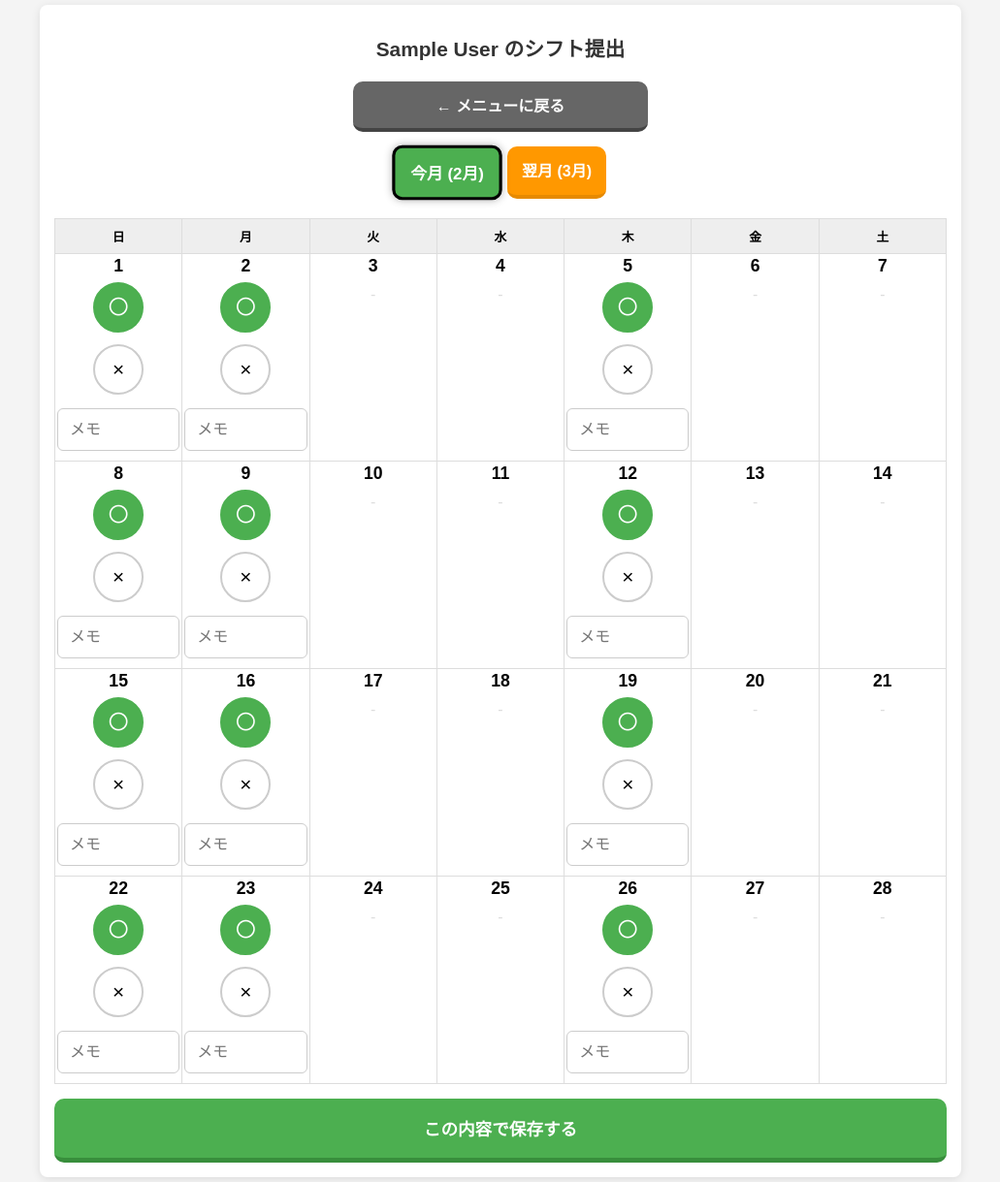
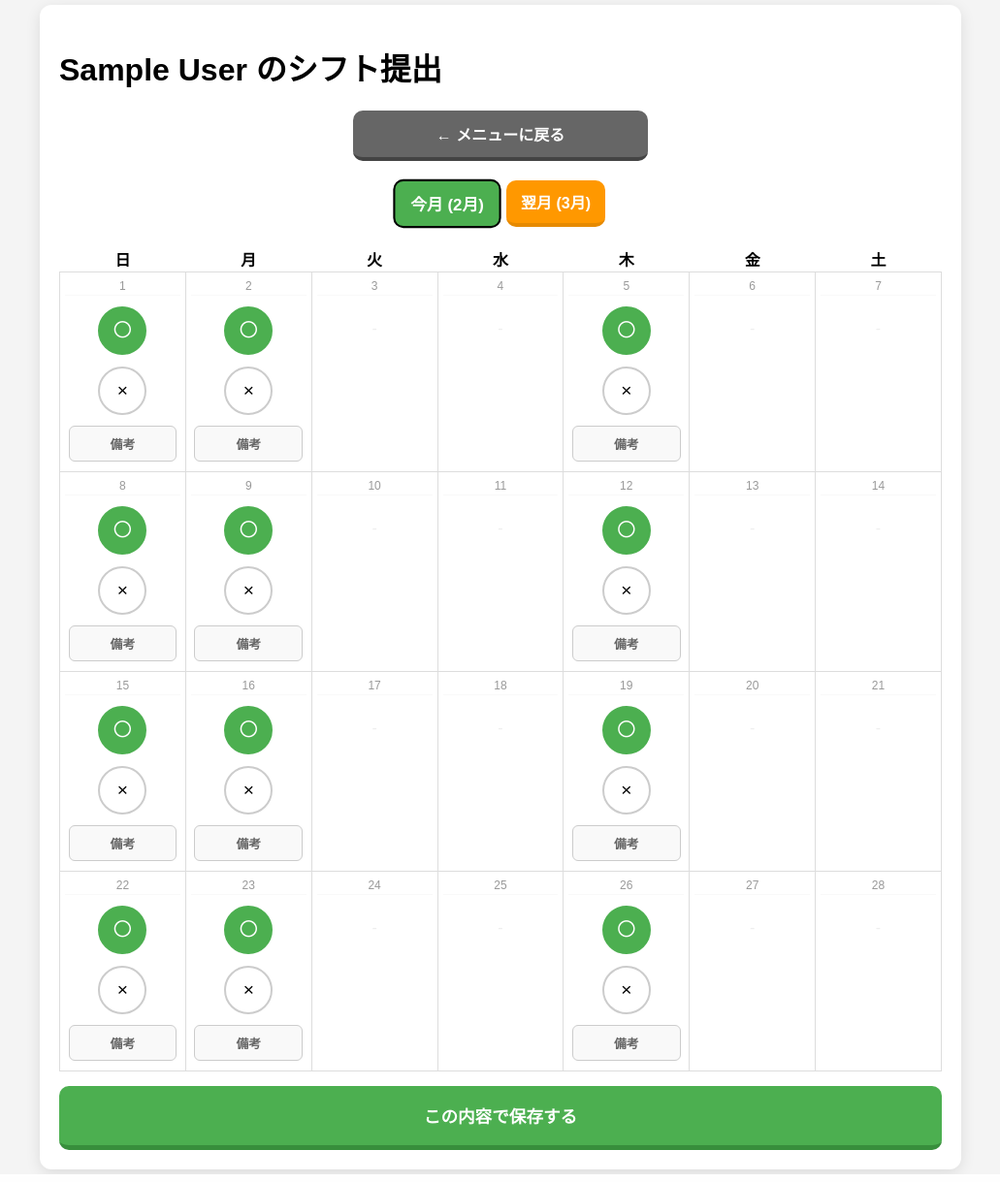
Before and after one commit to spreadbeaver708/Shift-Flow, a Flask app: page / in a window 1280 px wide. Shown: the whole page at 97% size, without its empty margins (124-1155 px from the left). Run offline with Flask 3, Linux system fonts and the light colour scheme; the visitor is signed in with stand-in values (Sample User, id 1); data that the repository does not hold is empty.

Commit message:
備考欄追加

```diff
--- a/app.py
+++ b/app.py
@@ -4,16 +4,17 @@ from datetime import datetime, timedelta
 import sqlite3
 
 app = Flask(__name__)
-app.secret_key = "cafe_shift_system_2026_final_v11"
+# セッションの暗号化キー
+app.secret_key = "cafe_shift_ultra_final_complete_v11"
 
-# 日曜日始まりに設定
+# カレンダーを日曜日始まりに固定
 calendar.setfirstweekday(calendar.SUNDAY)
 
 def get_db():
     return sqlite3.connect("shift.db")
 
 # =====================
-# データベース初期化（幽霊一掃 & admin保護）
+# データベース初期化
 # =====================
 def init_db():
     conn = get_db()
@@ -21,29 +22,40 @@ def init_db():
     c.execute("CREATE TABLE IF NOT EXISTS shifts (id INTEGER PRIMARY KEY AUTOINCREMENT, year INTEGER, month INTEGER, day INTEGER, name TEXT, status TEXT, remarks TEXT DEFAULT '')")
     c.execute("CREATE TABLE IF NOT EXISTS users (username TEXT PRIMARY KEY, password TEXT, role TEXT, name TEXT, is_active INTEGER DEFAULT 1, color TEXT DEFAULT '#e8f5e9')")
 
-    # admin権限の強制修復
+    # adminの保護と復旧
     c.execute("SELECT * FROM users WHERE username='admin'")
     if c.fetchone():
         c.execute("UPDATE users SET role='admin', is_active=1 WHERE username='admin'")
     else:
         c.execute("INSERT INTO users VALUES ('admin', 'admin123', 'admin', '管理者', 1, '#2196F3')")
 
-    # ★起動時に「現存しないユーザー」のゴーストデータを一掃
+    # ユーザー名が変更されたり削除された場合に残った不要なシフトデータを削除
     c.execute("DELETE FROM shifts WHERE name NOT IN (SELECT name FROM users)")
 
-    try: c.execute("ALTER TABLE shifts ADD COLUMN remarks TEXT DEFAULT ''")
-    except: pass
-    try: c.execute("ALTER TABLE users ADD COLUMN color TEXT DEFAULT '#e8f5e9'")
-    except: pass
     conn.commit()
     conn.close()
 
 init_db()
 
+# =====================
+# ヘルパー関数
+# =====================
 def get_month_links():
+    """今月と翌月の年月を取得して辞書で返す"""
     now = datetime.now()
     next_date = datetime(now.year, now.month, 1) + timedelta(days=32)
-    return {"now_y": now.year, "now_m": now.month, "next_y": next_date.year, "next_m": next_date.month}
+    return {
+        "now_y": now.year, "now_m": now.month,
+        "next_y": next_date.year, "next_m": next_date.month
+    }
+
+def is_valid_password(p):
+    """パスワードのバリデーション（4文字以上英数）"""
+    return len(p) >= 4 and p.isalnum()
+
+# =====================
+# ルート定義
+# =====================
 
 @app.route("/login", methods=["GET", "POST"])
 def login():
@@ -63,32 +75,42 @@ def menu():
     if "username" not in session: return redirect(url_for("login"))
     links = get_month_links()
     conn = get_db()
-    # 来月分の未提出通知
+    # 翌月分のシフトが提出されているかチェック
     exists = conn.execute("SELECT 1 FROM shifts WHERE year=? AND month=? AND name=?", (links["next_y"], links["next_m"], session["name"])).fetchone()
     conn.close()
     return render_template("menu.html", unsubmitted=not exists, next_m=links["next_m"])
 
 def handle_input(template, name=None):
+    """管理者用(index)と職員用(worker)の共通入力ロジック"""
     name = name or session["name"]
     year = request.args.get("year", datetime.now().year, type=int)
     month = request.args.get("month", datetime.now().month, type=int)
     cal = calendar.monthcalendar(year, month)
+
     if request.method == "POST":
         conn = get_db()
         conn.execute("DELETE FROM shifts WHERE year=? AND month=? AND name=?", (year, month, name))
         for week in cal:
             for i, day in enumerate(week):
-                if day != 0 and i in [0, 1, 4]:
-                    status, remark = request.form.get(f"day_{day}", "×"), request.form.get(f"remark_{day}", "")
+                if day != 0 and i in [0, 1, 4]: # 日・月・木
+                    status = request.form.get(f"day_{day}", "×")
+                    remark = request.form.get(f"remark_{day}", "")
                     conn.execute("INSERT INTO shifts (year, month, day, name, status, remarks) VALUES (?,?,?,?,?,?)", (year, month, day, name, status, remark))
         conn.commit()
         conn.close()
-        # ★メニューに戻らず、パラメータを付けて自分自身のページにリロード
-        base = 'index' if template == "index.html" else 'worker'
-        return redirect(url_for(base, name=name, year=year, month=month, submitted="true"))
+
+        # ★ここを修正：メニューに戻らず、?submitted=true を付けて同じ画面を再表示する
+        # 管理者(index.html)か職員(worker.html)かを判定
+        if template == "index.html":
+            return redirect(url_for("index", year=year, month=month, submitted="true"))
+        else:
+            return redirect(url_for("worker", name=name, year=year, month=month, submitted="true"))
+
     conn = get_db()
     existing = {row[0]: {'status': row[1], 'remark': row[2]} for row in conn.execute("SELECT day, status, remarks FROM shifts WHERE year=? AND month=? AND name=?", (year, month, name)).fetchall()}
     conn.close()
+
+    # 全てのテンプレート変数を渡す
     return render_template(template, name=name, year=year, month=month, cal=cal, shifts=existing, **get_month_links())
 
 @app.route("/", methods=["GET", "POST"])
@@ -104,10 +126,15 @@ def worker(name):
 @app.route("/admin")
 def admin():
     if "username" not in session: return redirect(url_for("login"))
-    year, month = request.args.get("year", datetime.now().year, type=int), request.args.get("month", datetime.now().month, type=int)
+    year = request.args.get("year", datetime.now().year, type=int)
+    month = request.args.get("month", datetime.now().month, type=int)
     conn = get_db()
-    # ★INNER JOINでゴースト職員の表示を完全に防止
-    rows = conn.execute("SELECT s.day, s.name, s.status, u.color, s.remarks FROM shifts s INNER JOIN users u ON s.name = u.name WHERE s.year=? AND s.month=?", (year, month)).fetchall()
+    rows = conn.execute("""
+        SELECT s.day, s.name, s.status, u.color, s.remarks
+        FROM shifts s
+        INNER JOIN users u ON s.name = u.name
+        WHERE s.year=? AND s.month=?
+    """, (year, month)).fetchall()
     conn.close()
     return render_template("admin.html", year=year, month=month, cal=calendar.monthcalendar(year, month), rows=rows, **get_month_links())
 
@@ -119,20 +146,25 @@ def manage_users():
         action, u = request.form.get("action"), request.form.get("username")
         if action == "add":
             p, n, r, col = request.form.get("password"), request.form.get("name"), request.form.get("role"), request.form.get("color")
-            # 名前変更時の連動アップデート
-            old = conn.execute("SELECT name FROM users WHERE username=?", (u,)).fetchone()
-            if old and old[0] != n:
-                conn.execute("UPDATE shifts SET name=? WHERE name=?", (n, old[0]))
-            conn.execute("REPLACE INTO users VALUES (?,?,?,?,?,?)", (u, p, r, n, 1, col))
-            conn.commit()
-            flash("情報を保存しました")
+            if is_valid_password(p):
+                # 名前変更時の連動
+                old_user = conn.execute("SELECT name FROM users WHERE username=?", (u,)).fetchone()
+                if old_user and old_user[0] != n:
+                    conn.execute("UPDATE shifts SET name=? WHERE name=?", (n, old_user[0]))
+                conn.execute("REPLACE INTO users VALUES (?,?,?,?,?,?)", (u, p, r, n, 1, col))
+                conn.commit()
+                flash("ユーザー情報を保存しました")
+            else: flash("パスワードは4文字以上の英数字で入力してください")
         elif action == "toggle":
             s = int(request.form.get("current_status"))
-            if u != "admin": conn.execute("UPDATE users SET is_active=? WHERE username=?", (0 if s==1 else 1, u)); conn.commit()
+            if u != "admin":
+                conn.execute("UPDATE users SET is_active=? WHERE username=?", (0 if s==1 else 1, u))
+                conn.commit()
         elif action == "delete":
             if u != 'admin':
-                user = conn.execute("SELECT name FROM users WHERE username=?", (u,)).fetchone()
-                if user: conn.execute("DELETE FROM shifts WHERE name=?", (user[0],)) # ★削除連動
+                user_res = conn.execute("SELECT name FROM users WHERE username=?", (u,)).fetchone()
+                if user_res:
+                    conn.execute("DELETE FROM shifts WHERE name=?", (user_res[0],))
                 conn.execute("DELETE FROM users WHERE username=?", (u,))
                 conn.commit()
     users = conn.execute("SELECT username, password, role, name, is_active, color FROM users").fetchall()
@@ -142,17 +174,17 @@ def manage_users():
 @app.route("/change_password", methods=["GET", "POST"])
 def change_password():
     if request.method == "POST":
-        u, pc, pn = request.form.get("username"), request.form.get("password_current"), request.form.get("password_new")
+        u, p_curr, p_new = request.form.get("username"), request.form.get("password_current"), request.form.get("password_new")
         conn = get_db()
-        user = conn.execute("SELECT * FROM users WHERE username=? AND password=?", (u, pc)).fetchone()
-        if user and len(pn) >= 4 and pn.isalnum():
-            conn.execute("UPDATE users SET password=? WHERE username=?", (pn, u))
-            conn.commit()
+        user = conn.execute("SELECT * FROM users WHERE username=? AND password=?", (u, p_curr)).fetchone()
+        if not user or not is_valid_password(p_new):
             conn.close()
-            flash("パスワードを変更しました")
-            return redirect(url_for("login"))
+            return render_template("change_password.html", error="現在の情報が間違っているか、新しいパスワードが正しくありません")
+        conn.execute("UPDATE users SET password=? WHERE username=?", (p_new, u))
+        conn.commit()
         conn.close()
-        return render_template("change_password.html", error="4文字以上の英数文字で入力してください")
+        flash("パスワードを変更しました。再度ログインしてください。")
+        return redirect(url_for("login"))
     return render_template("change_password.html")
 
 @app.route("/logout")
--- a/static/style.css
+++ b/static/style.css
@@ -2,41 +2,65 @@
     --entry: #4CAF50; --confirm: #FF9800; --manage: #673AB7; --sub: #666; --bg: #f4f4f4;
 }
 body { font-family: sans-serif; background: var(--bg); margin: 0; padding: 5px; display: flex; justify-content: center; }
-.container { width: 100%; max-width: 950px; background: #fff; padding: 15px; border-radius: 8px; box-shadow: 0 2px 10px rgba(0,0,0,0.1); box-sizing: border-box; }
-h1 { font-size: 1.3rem; text-align: center; color: #333; margin-bottom: 20px; }
+.container {
+    width: 100%; max-width: 950px; background: #fff; padding: 20px;
+    border-radius: 12px; box-shadow: 0 4px 15px rgba(0,0,0,0.1); box-sizing: border-box;
+}
 
-/* 3Dボタン共通設定 */
-.btn-back { display: block; width: 100%; max-width: 280px; margin: 0 auto 15px; padding: 12px; background: var(--sub); color: white; text-align: center; text-decoration: none; font-weight: bold; border-radius: 10px; border-bottom: 4px solid #444; }
-.menu-btn { display: block; width: 280px; margin: 15px auto; padding: 18px; text-align: center; text-decoration: none; font-weight: bold; border-radius: 10px; border: 2px solid rgba(0,0,0,0.1); color: white; transition: 0.1s; cursor: pointer; }
-.btn-entry { background: var(--entry); border-bottom: 4px solid #388E3C; }
-.btn-confirm { background: var(--confirm); border-bottom: 4px solid #E68A00; }
-.btn-manage { background: var(--manage); border-bottom: 4px solid #512DA8; }
+/* 3Dボタン装飾 */
+.menu-btn { display: block; width: 280px; margin: 15px auto; padding: 18px; text-align: center; text-decoration: none; font-weight: bold; border-radius: 10px; border: 1px solid rgba(0,0,0,0.1); color: white; border-bottom: 4px solid rgba(0,0,0,0.3); transition: 0.1s; cursor: pointer; }
+.btn-entry { background: var(--entry); border-bottom-color: #388E3C; }
+.btn-confirm { background: var(--confirm); border-bottom-color: #E68A00; }
+.btn-manage { background: var(--manage); border-bottom-color: #512DA8; }
 .menu-btn:active { transform: translateY(2px); border-bottom-width: 2px; }
+.btn-back { display: block; width: 100%; max-width: 280px; margin: 0 auto 20px; padding: 12px; background: var(--sub); color: white; text-align: center; text-decoration: none; font-weight: bold; border-radius: 10px; border-bottom: 4px solid #444; }
 
-.btn-month { display: inline-block; padding: 12px 15px; border-radius: 10px; text-decoration: none; font-weight: bold; color: white; border-bottom: 4px solid rgba(0,0,0,0.2); }
-.active-month { border: 3px solid #000 !important; box-shadow: 0 0 8px rgba(0,0,0,0.3); transform: scale(1.05); }
+/* 月切り替えボタン（3D） */
+.btn-month { display: inline-block; padding: 10px 15px; border-radius: 10px; text-decoration: none; font-weight: bold; color: white; border-bottom: 4px solid rgba(0,0,0,0.2); }
+.active-month { border: 2px solid #000 !important; transform: scale(1.05); }
 
-/* カレンダーと〇×ボタン */
+/* カレンダー配置：日付は「上」、ボタンは「左右中央」 */
 .calendar-table { width: 100%; table-layout: fixed; border-collapse: collapse; margin-top: 5px; }
-.calendar-table th, .calendar-table td { border: 1px solid #ddd; text-align: center; vertical-align: top; padding: 2px; }
-.calendar-table th { background: #eee; padding: 8px 0; font-size: 0.8rem; }
+.calendar-table td { border: 1px solid #ddd; vertical-align: top; text-align: center; background: #fff; }
+.has-remark-bg { background-color: #fffde7 !important; border: 1px solid #ffe082 !important; }
 
-/* ★44pxに微調整した〇×ボタン */
+/* ★〇×ボタン：スマホで「縦並び」にして画面内に収める */
 @media (max-width: 767px) {
-    .calendar-table td { height: 110px; }
-    .radio-label { width: 44px; height: 44px; line-height: 44px; font-size: 1.2rem; margin: 4px 1px; }
+    .calendar-table td { height: 135px; padding: 2px; } /* 縦並び用に高さを確保 */
+    .radio-label {
+        width: 40px; height: 40px; line-height: 40px;
+        display: block;    /* ★縦に並べる */
+        margin: 5px auto;  /* ★中央に寄せる */
+        text-align: center; font-size: 1.1rem; padding: 0;
+        border: 2px solid #ccc; border-radius: 50%; background: #fff; cursor: pointer;
+    }
 }
 @media (min-width: 768px) {
-    .calendar-table td { height: 140px; }
-    .radio-label { width: 48px; height: 48px; line-height: 48px; font-size: 1.3rem; margin: 6px; }
+    .calendar-table td { height: 140px; padding: 5px; }
+    .radio-label {
+        width: 46px; height: 46px; line-height: 46px;
+        display: inline-block; /* PCでは横並び */
+        margin: 6px; text-align: center; font-size: 1.2rem;
+        border: 2px solid #ccc; border-radius: 50%; background: #fff; cursor: pointer;
+    }
 }
+input[type="radio"]:checked + .radio-label { background: var(--entry); color: white; border-color: var(--entry); }
+input[type="radio"] { display: none; }
 
-input[type="radio"] { display: none; }
-.radio-label { display: inline-block; border: 2px solid #ccc; border-radius: 50%; cursor: pointer; background: #fff; transition: 0.1s; }
-input[type="radio"]:checked + .radio-label { background: var(--entry); color: white; border-color: var(--entry); }
+/* 備考ボタン：大きく押しやすく */
+.btn-remark-open {
+    display: block; width: 94%; margin: 5px auto; padding: 8px 0;
+    font-size: 0.8rem; border: 1px solid #ccc; border-radius: 6px;
+    background: #f9f9f9; font-weight: bold; color: #666; cursor: pointer;
+}
+.btn-remark-open.active { background: #fbc02d; color: #000; border-color: #f9a825; }
 
+/* 備考モーダル */
+.modal-overlay { display: none; position: fixed; z-index: 1000; top: 0; left: 0; width: 100%; height: 100%; background: rgba(0,0,0,0.6); }
+.modal-content { background: #fff; width: 85%; max-width: 350px; margin: 25% auto; padding: 20px; border-radius: 15px; text-align: center; }
+.modal-textarea { width: 100%; height: 160px; padding: 12px; font-size: 16px; border: 1px solid #ddd; border-radius: 8px; box-sizing: border-box; margin-bottom: 15px; }
+
+/* 保存ボタンと通知 */
 .btn-save-colored { background: var(--entry); color: white; width: 100%; padding: 18px; margin-top: 15px; border-radius: 10px; border: none; border-bottom: 5px solid #388E3C; font-weight: bold; font-size: 1.1rem; cursor: pointer; }
-input[type="text"], input[type="password"], select { width: 100%; padding: 12px; margin: 8px 0; border: 1px solid #ccc; border-radius: 6px; box-sizing: border-box; font-size: 16px; }
-.error { color: #FF0000; font-weight: bold; background: #FFF0F0; border: 1px solid #FFCCCC; padding: 10px; border-radius: 5px; margin-bottom: 15px; text-align: center; }
-.remark-input { width: 96%; font-size: 0.7rem; border: 1px solid #ddd; padding: 3px; border-radius: 4px; }
-.shift-tag { display: block; margin-bottom: 2px; border-radius: 4px; padding: 4px 2px; font-size: 0.7rem; font-weight: bold; text-align: center; white-space: nowrap; overflow: hidden; text-overflow: ellipsis; }
+.error { color: #FF0000; font-weight: bold; background: #FFF0F0; border: 2px solid #FF0000; padding: 12px; border-radius: 8px; margin-bottom: 15px; text-align: center; }
+input[type="text"], input[type="password"] { width: 100%; padding: 12px; border: 1px solid #ccc; border-radius: 6px; box-sizing: border-box; font-size: 16px; }
--- a/templates/index.html
+++ b/templates/index.html
@@ -12,11 +12,10 @@
     <a href="{{ url_for('menu') }}" class="btn-back">← メニューに戻る</a>
 
     <div style="display: flex; gap: 8px; margin-bottom: 20px; justify-content: center;">
-        {% set base = 'worker' if session['role'] == 'worker' else 'index' %}
-        <a href="{{ url_for(base, name=name, year=now_y, month=now_m) if base=='worker' else url_for(base, year=now_y, month=now_m) }}"
+        <a href="{{ url_for('worker', name=name, year=now_y, month=now_m) }}"
            class="btn-month {% if year==now_y and month==now_m %}active-month{% endif %}"
            style="background: var(--entry); border-bottom-color: #388E3C;">今月 ({{ now_m }}月)</a>
-        <a href="{{ url_for(base, name=name, year=next_y, month=next_m) if base=='worker' else url_for(base, year=next_y, month=next_m) }}"
+        <a href="{{ url_for('worker', name=name, year=next_y, month=next_m) }}"
            class="btn-month {% if year==next_y and month==next_m %}active-month{% endif %}"
            style="background: var(--confirm); border-bottom-color: #E68A00;">翌月 ({{ next_m }}月)</a>
     </div>
@@ -28,17 +27,22 @@
             <tr>
                 {% for day in week %}
                 {% set i = loop.index0 %}
-                <td>
+                {% set s = shifts.get(day, {'status':'〇', 'remark':''}) %}
+                <td id="cell_{{day}}" class="{% if day != 0 and s.remark %}has-remark-bg{% endif %}">
                     {% if day != 0 %}
-                        <b style="font-size: 1.1rem;">{{ day }}</b><br>
+                        <div style="font-size:0.75rem; color:#999; padding:2px; border-bottom:1px solid #f9f9f9; margin-bottom:5px;">{{ day }}</div>
                         {% if i in [0, 1, 4] %}
-                            {% set s = shifts.get(day, {'status':'〇', 'remark':''}) %}
-                            <input type="radio" id="ok_{{day}}" name="day_{{day}}" value="〇" {% if s.status == '〇' %}checked{% endif %}>
-                            <label for="ok_{{day}}" class="radio-label">〇</label>
-                            <input type="radio" id="ng_{{day}}" name="day_{{day}}" value="×" {% if s.status == '×' %}checked{% endif %}>
-                            <label for="ng_{{day}}" class="radio-label">×</label>
-                            <input type="text" name="remark_{{day}}" value="{{ s.remark }}" placeholder="メモ" class="remark-input">
-                        {% else %}<div style="color:#ddd; margin-top:10px;">-</div>{% endif %}
+                            <div style="display: inline-block;">
+                                <input type="radio" id="ok_{{day}}" name="day_{{day}}" value="〇" {% if s.status == '〇' %}checked{% endif %}>
+                                <label for="ok_{{day}}" class="radio-label">〇</label>
+                                <input type="radio" id="ng_{{day}}" name="day_{{day}}" value="×" {% if s.status == '×' %}checked{% endif %}>
+                                <label for="ng_{{day}}" class="radio-label">×</label>
+                                <button type="button" id="btn_remark_{{day}}" class="btn-remark-open {% if s.remark %}active{% endif %}" onclick="openRemarkModal('{{day}}')">
+                                    {{ '★備考あり' if s.remark else '備考' }}
+                                </button>
+                                <input type="hidden" name="remark_{{day}}" id="input_remark_{{day}}" value="{{ s.remark }}">
+                            </div>
+                        {% else %}<div style="color:#eee; margin-top:25px;">-</div>{% endif %}
                     {% endif %}
                 </td>
                 {% endfor %}
@@ -49,22 +53,37 @@
     </form>
 </div>
 
+<div id="remarkModal" class="modal-overlay"><div class="modal-content"><h3 id="modalTitle"></h3><textarea id="modalTextarea" class="modal-textarea"></textarea><button type="button" class="menu-btn btn-entry" style="width: 100%; border:none;" onclick="saveRemark()">OK</button></div></div>
+
 <script>
+    let currentDay = null;
+    function openRemarkModal(day) {
+        currentDay = day;
+        document.getElementById('modalTitle').innerText = day + "日の備考";
+        document.getElementById('modalTextarea').value = document.getElementById('input_remark_'+day).value;
+        document.getElementById('remarkModal').style.display = 'block';
+    }
+    function saveRemark() {
+        const val = document.getElementById('modalTextarea').value;
+        document.getElementById('input_remark_'+currentDay).value = val;
+        const btn = document.getElementById('btn_remark_'+currentDay);
+        const cell = document.getElementById('cell_'+currentDay);
+        if (val.trim() !== "") { btn.classList.add('active'); btn.innerText = "★備考あり"; cell.classList.add('has-remark-bg'); }
+        else { btn.classList.remove('active'); btn.innerText = "備考"; cell.classList.remove('has-remark-bg'); }
+        document.getElementById('remarkModal').style.display = 'none';
+    }
+
+    /* ★修正箇所：送信後の確認ポップアップ */
     const params = new URLSearchParams(window.location.search);
-    // 今月分を提出した時だけ「来月分も入れますか？」を聞く
-    if (params.get('submitted') === 'true' && {{ month }} == {{ now_m }}) {
-        if (confirm("送信されました。続けて来月分も入力しますか？")) {
-            {% if base == 'worker' %}
-                location.href = "{{ url_for('worker', name=name, year=next_y, month=next_m) }}";
-            {% else %}
-                location.href = "{{ url_for('index', year=next_y, month=next_m) }}";
-            {% endif %}
+    if (params.get('submitted') === 'true') {
+        // メッセージを指示通りの内容に変更し、alert("送信完了しました") を完全に削除
+        if (confirm("送信されました。このまま翌月分も提出しますか？")) {
+            // 「はい」：翌月の入力画面へ
+            location.href = "{{ url_for('worker', name=name, year=next_y, month=next_m) }}";
         } else {
+            // 「いいえ」：メニュー画面へ
             location.href = "{{ url_for('menu') }}";
         }
-    } else if (params.get('submitted') === 'true') {
-        alert("送信完了しました");
-        location.href = "{{ url_for('menu') }}";
     }
 </script>
 </body>
```
Also changed, not shown: templates/worker.html (+42 -23 lines).
